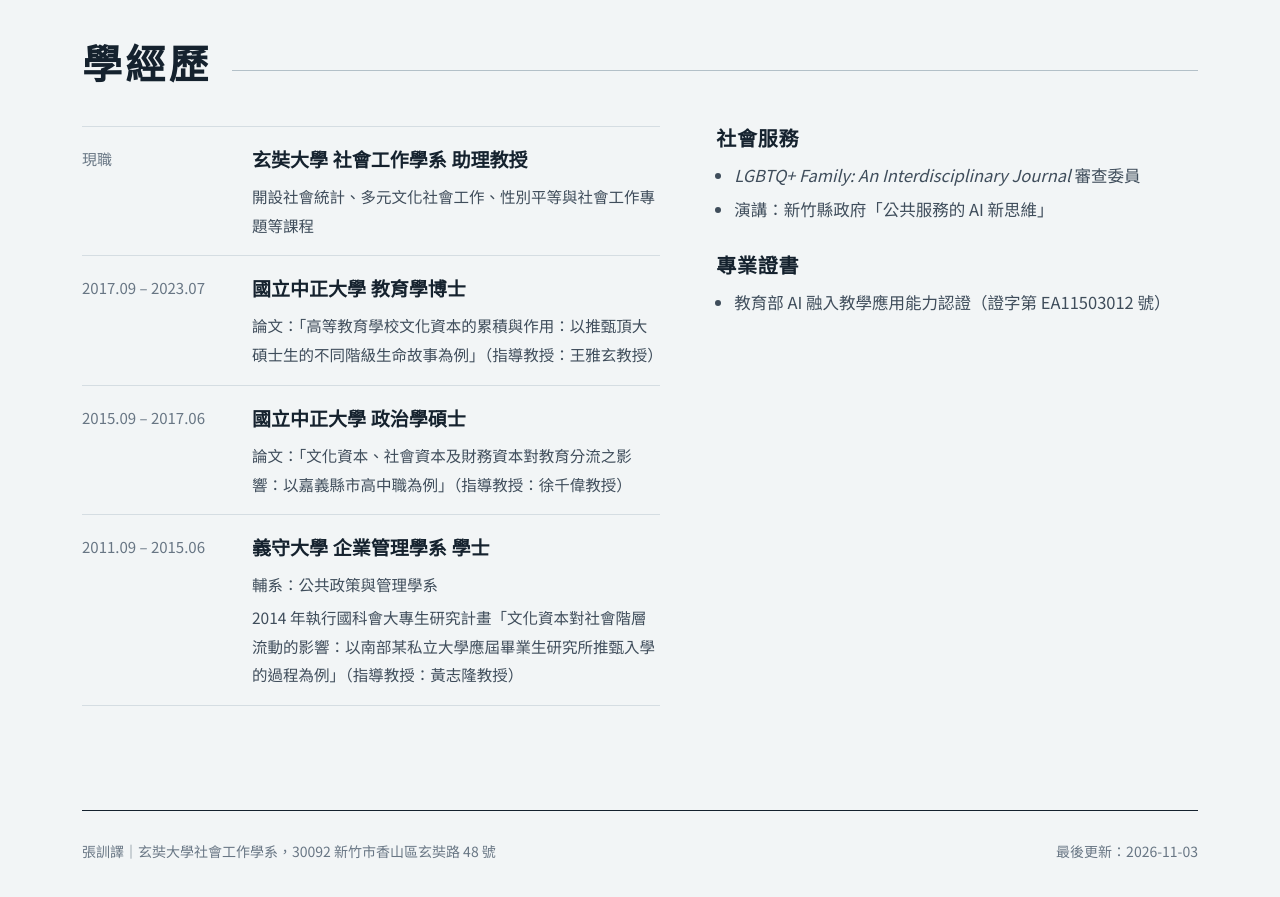
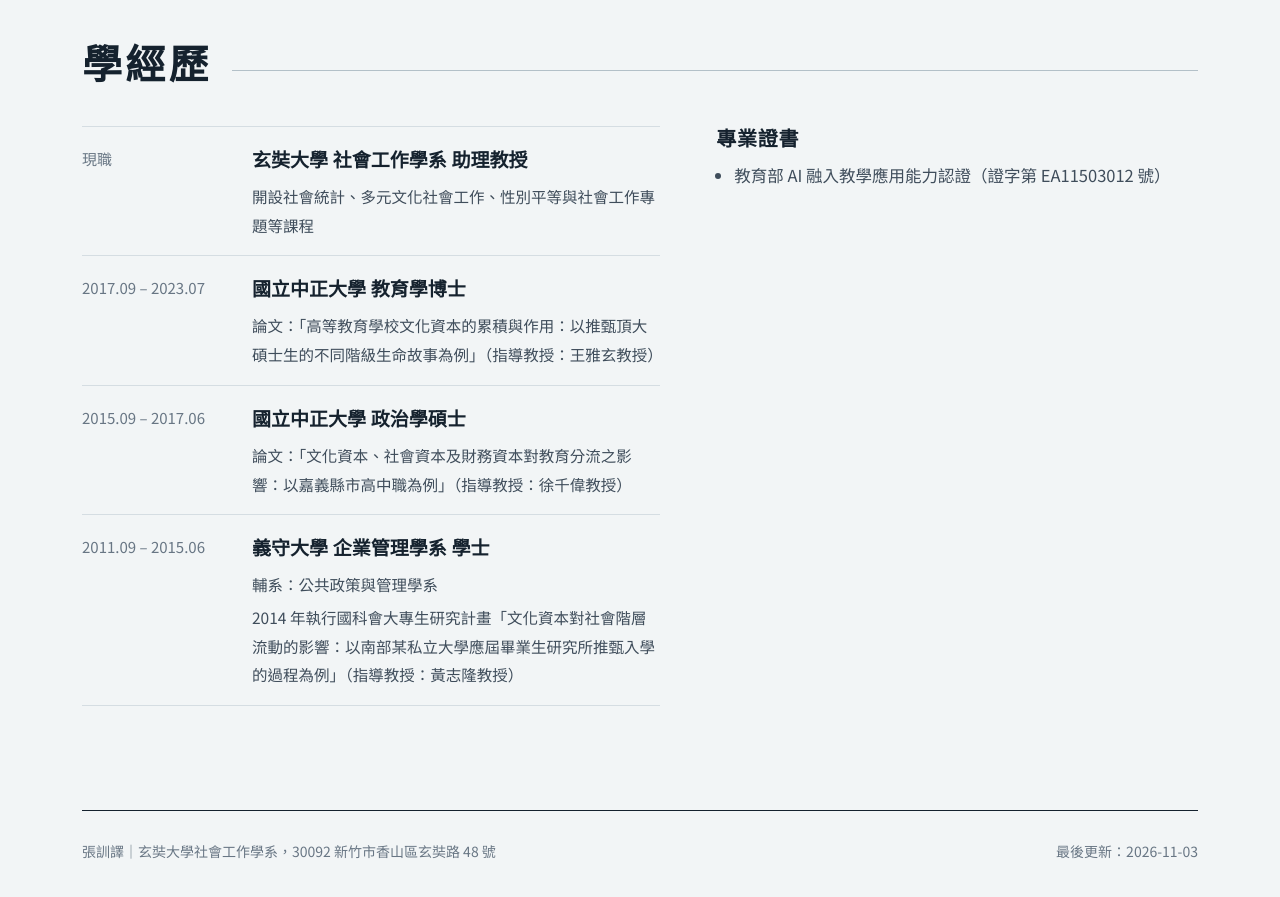
Before and after one commit to syunyichang-bot/syunyichang, a plain HTML site: page index.html in a window 1280 px wide. Shown: the part 5280-6177 px from the top of the page. Drawn offline with Linux system fonts and the light colour scheme.

Commit message:
Remove social service section
Co-Authored-By: Claude Opus 5.5 <noreply@anthropic.com>
Claude-Session: https://claude.ai/code/session_01Jkqmz318xczPLM54qxVc28

```diff
--- a/index.html
+++ b/index.html
@@ -534,8 +534,6 @@ li.t-advise .tg.type{color:#5b3f9a;border-color:var(--t-advise-line);font-weight
         <li><div class="when">2011.09 – 2015.06</div><div><div class="what">義守大學 企業管理學系 學士</div><div class="sub">輔系：公共政策與管理學系</div><div class="sub">2014 年執行國科會大專生研究計畫「文化資本對社會階層流動的影響：以南部某私立大學應屆畢業生研究所推甄入學的過程為例」（指導教授：黃志隆教授）</div></div></li>
       </ol>
       <div class="side">
-        <h3>社會服務</h3>
-        <ul><li><i>LGBTQ+ Family: An Interdisciplinary Journal</i> 審查委員</li><li>演講：新竹縣政府「公共服務的 AI 新思維」</li></ul>
         <h3>專業證書</h3>
         <ul><li>教育部 AI 融入教學應用能力認證（證字第 EA11503012 號）</li></ul>
       </div>
```
